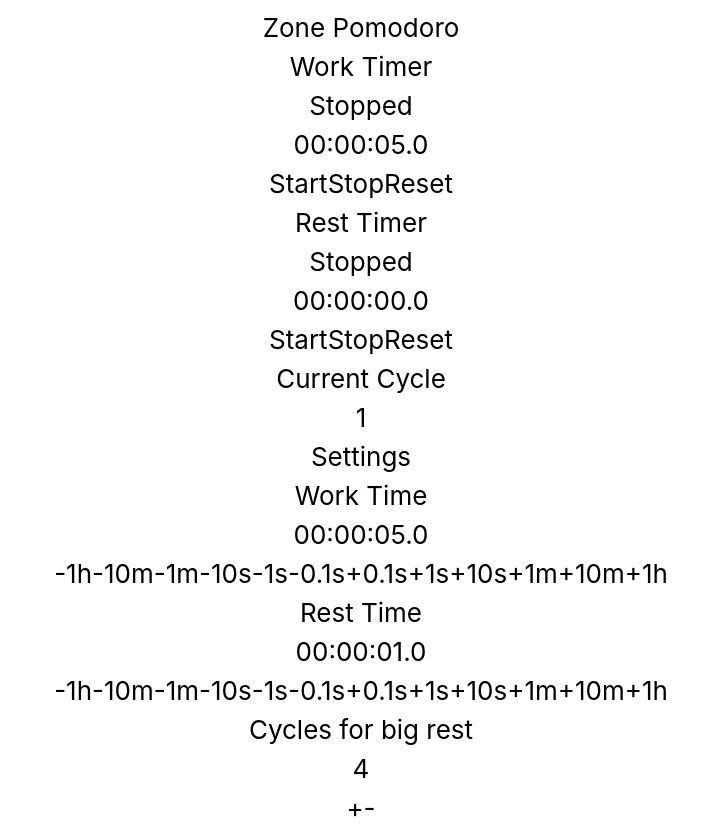
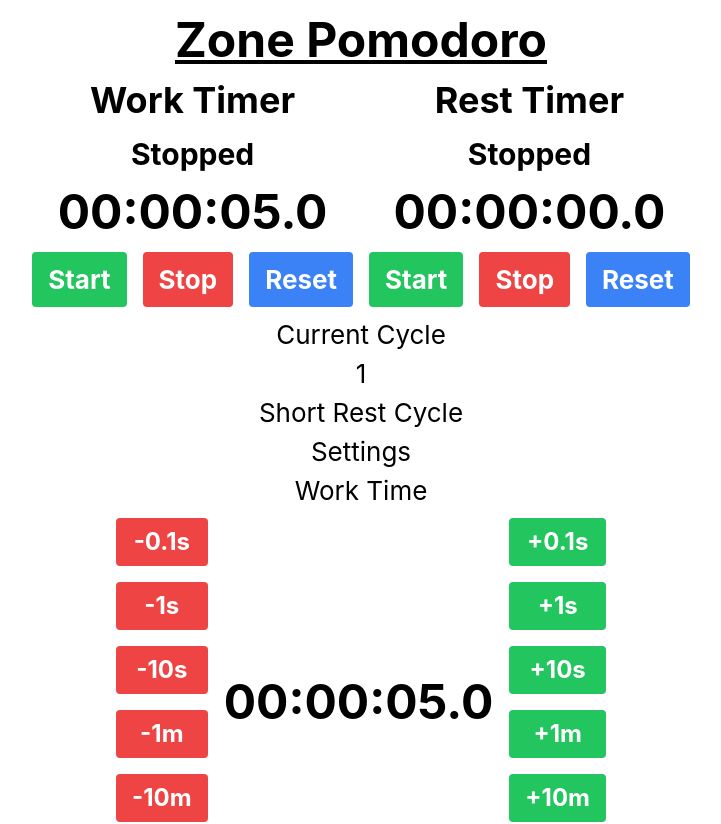
Before and after one commit to COANelmejor/zone-pomodoro, a React (Create React App) app: page / in a window 1280 px wide. Shown: the top 824 px of the page, without its empty margins (279-1000 px from the left). Built offline with nearby package versions, Linux system fonts and the light colour scheme.

Commit message:
Playing with tailwind

```diff
--- a/src/App.js
+++ b/src/App.js
@@ -1,18 +1,31 @@
-import React, { useEffect, useState } from 'react';
-import './App.css';
+import React, { useEffect, useState } from "react";
+import "./App.css";
 
 function App() {
-
   const tick = 100;
 
-  const [workTime, setWorkTime] = useState(Number(localStorage.getItem('workTime')) || 50);
-  const [restTime, setRestTime] = useState(Number(localStorage.getItem('restTime')) || 10);
-  const [cycles, setCycles] = useState(Number(localStorage.getItem('cycles')) || 4);
-  const [longRestMultiplier, setLongRestMultiplier] = useState(Number(localStorage.getItem('bigRestMultiplier')) || 3);
+  const [workTime, setWorkTime] = useState(
+    Number(localStorage.getItem("workTime")) || 50
+  );
+  const [restTime, setRestTime] = useState(
+    Number(localStorage.getItem("restTime")) || 10
+  );
+  const [cycles, setCycles] = useState(
+    Number(localStorage.getItem("cycles")) || 4
+  );
+  const [longRestMultiplier, setLongRestMultiplier] = useState(
+    Number(localStorage.getItem("bigRestMultiplier")) || 3
+  );
 
-  const [currentCycle, setCurrentCycle] = useState(Number(localStorage.getItem('currentCycle')) || 1);
-  const [remainWorkTime, setRemainWorkTime] = useState(Number(localStorage.getItem('remainWorkTime')) || workTime);
-  const [remainRestTime, setRemainRestTime] = useState(Number(localStorage.getItem('remainRestTime')) || 0);
+  const [currentCycle, setCurrentCycle] = useState(
+    Number(localStorage.getItem("currentCycle")) || 1
+  );
+  const [remainWorkTime, setRemainWorkTime] = useState(
+    Number(localStorage.getItem("remainWorkTime")) || workTime
+  );
+  const [remainRestTime, setRemainRestTime] = useState(
+    Number(localStorage.getItem("remainRestTime")) || 0
+  );
 
   const [isWorkTimerRunning, setIsWorkTimerRunning] = useState(false);
   const [isRestTimerRunning, setIsRestTimerRunning] = useState(false);
@@ -21,74 +34,70 @@ function App() {
     if (workTime < 1) {
       setWorkTime(1);
     }
-    localStorage.setItem('workTime', workTime);
+    localStorage.setItem("workTime", workTime);
   }, [workTime]);
 
   useEffect(() => {
     if (restTime < 1) {
       setRestTime(1);
     }
-    localStorage.setItem('restTime', restTime);
+    localStorage.setItem("restTime", restTime);
   }, [restTime]);
 
   useEffect(() => {
     if (cycles < 1) {
       setCycles(1);
     }
-    localStorage.setItem('cycles', cycles);
+    localStorage.setItem("cycles", cycles);
   }, [cycles]);
 
   useEffect(() => {
     if (longRestMultiplier < 1) {
       setLongRestMultiplier(1);
     }
-    localStorage.setItem('bigRestMultiplier', longRestMultiplier);
+    localStorage.setItem("bigRestMultiplier", longRestMultiplier);
   }, [longRestMultiplier]);
 
   useEffect(() => {
     if (currentCycle < 1) {
       setCurrentCycle(1);
     }
-    localStorage.setItem('currentCycle', currentCycle);
+    localStorage.setItem("currentCycle", currentCycle);
   }, [currentCycle]);
 
   useEffect(() => {
     if (remainWorkTime < 0) {
       setRemainWorkTime(0);
     }
-    localStorage.setItem('remainWorkTime', remainWorkTime);
+    localStorage.setItem("remainWorkTime", remainWorkTime);
   }, [remainWorkTime]);
 
   useEffect(() => {
     if (remainRestTime < 0) {
       setRemainRestTime(0);
     }
-    localStorage.setItem('remainRestTime', remainRestTime);
+    localStorage.setItem("remainRestTime", remainRestTime);
   }, [remainRestTime]);
 
   const startWorkTimer = () => {
     setIsWorkTimerRunning(true);
     setIsRestTimerRunning(false);
-
-  }
+  };
 
   const startRestTimer = () => {
     setIsWorkTimerRunning(false);
     setIsRestTimerRunning(true);
-
-  }
+  };
 
   const stopWorkTimer = () => {
     setIsWorkTimerRunning(false);
     setIsRestTimerRunning(false);
-
-  }
+  };
 
   const stopRestTimer = () => {
     setIsWorkTimerRunning(false);
     setIsRestTimerRunning(false);
-
-  }
+  };
 
   const resetWorkTimer = () => {
     setIsWorkTimerRunning(false);
@@ -96,14 +105,14 @@ function App() {
 
     setRemainWorkTime(workTime);
     setCurrentCycle(1);
-  }
+  };
 
   const resetRestTimer = () => {
     setIsWorkTimerRunning(false);
     setIsRestTimerRunning(false);
 
     setRemainRestTime(0);
-  }
+  };
 
   const workTimer = () => {
     if (isWorkTimerRunning) {
@@ -111,7 +120,7 @@ function App() {
         if (remainWorkTime === 0) {
           setRemainWorkTime(workTime);
           if (currentCycle % cycles === 0) {
-            setRemainRestTime(remainRestTime + (restTime * longRestMultiplier));
+            setRemainRestTime(remainRestTime + restTime * longRestMultiplier);
           } else {
             setRemainRestTime(remainRestTime + restTime);
           }
@@ -121,7 +130,7 @@ function App() {
         }
       }, tick);
     }
-  }
+  };
 
   const restTimer = () => {
     if (isRestTimerRunning) {
@@ -133,9 +142,9 @@ function App() {
         }
       }, tick);
     }
-  }
+  };
 
-  function CronometerTimeView (time) {
+  function CronometerTimeView(time) {
     // 1 second = 100 time units
     // 1 minute = 6000 time units
     // 1 hour = 360000 time units
@@ -145,11 +154,15 @@ function App() {
     // if time == 360100 (1 hour and 1 second), return 01:00:01.00
 
     let hours = Math.floor(time / 36000);
-    let minutes = Math.floor((time - (hours * 36000)) / 600);
-    let seconds = Math.floor((time - (hours * 36000) - (minutes * 600)) / 10);
-    let milliseconds = time - (hours * 36000) - (minutes * 600) - (seconds * 10);
+    let minutes = Math.floor((time - hours * 36000) / 600);
+    let seconds = Math.floor((time - hours * 36000 - minutes * 600) / 10);
+    let milliseconds = time - hours * 36000 - minutes * 600 - seconds * 10;
 
-    return `${hours.toString().padStart(2, '0')}:${minutes.toString().padStart(2, '0')}:${seconds.toString().padStart(2, '0')}.${milliseconds.toString().padStart(1, '0')}`;
+    return `${hours.toString().padStart(2, "0")}:${minutes
+      .toString()
+      .padStart(2, "0")}:${seconds.toString().padStart(2, "0")}.${milliseconds
+      .toString()
+      .padStart(1, "0")}`;
   }
 
   function setWorkTimeButton(time) {
@@ -165,46 +178,149 @@ function App() {
   workTimer();
   restTimer();
 
+  // Working with tailwindcss for styling
   return (
     <div className="App">
-      <h1 className="App-Title">Zone Pomodoro</h1>
-      <div className="WorkTimer Timer">
-        <h2>Work Timer</h2>
-        <h3>{isWorkTimerRunning ? "Running" : "Stopped"}</h3>
-        <h3>{CronometerTimeView(remainWorkTime)}</h3>
-        <button onClick={startWorkTimer}>Start</button>
-        <button onClick={stopWorkTimer}>Stop</button>
-        <button onClick={resetWorkTimer}>Reset</button>
+      <h1 className="App-Title text-5xl font-bold underline p-2">
+        Zone Pomodoro
+      </h1>
+      <div className="flex flex-row">
+        <div className="WorkTimer Timer flex flex-col col-50">
+          <h2 className="text-4xl font-bold p-2">Work Timer</h2>
+          <h3 className="text-3xl font-bold p-2">
+            {isWorkTimerRunning ? "Running" : "Stopped"}
+          </h3>
+          <h3 className="text-5xl font-bold p-2">
+            {CronometerTimeView(remainWorkTime)}
+          </h3>
+          <div className="flex flex-row">
+            <button
+              onClick={startWorkTimer}
+              className="bg-green-500 hover:bg-green-700 text-white font-bold py-2 px-4 rounded m-2 px-4">
+              Start
+            </button>
+            <button
+              onClick={stopWorkTimer}
+              className="bg-red-500 hover:bg-red-700 text-white font-bold py-2 px-4 rounded m-2 px-4">
+              Stop
+            </button>
+            <button
+              onClick={resetWorkTimer}
+              className="bg-blue-500 hover:bg-blue-700 text-white font-bold py-2 px-4 rounded m-2 px-4">
+              Reset
+            </button>
+          </div>
+        </div>
+        <div className="RestTimer Timer flex flex-col col-50">
+          <h2 className="text-4xl font-bold p-2">Rest Timer</h2>
+          <h3 className="text-3xl font-bold p-2">
+            {isRestTimerRunning ? "Running" : "Stopped"}
+          </h3>
+          <h3 className="text-5xl font-bold p-2">
+            {CronometerTimeView(remainRestTime)}
+          </h3>
+          <div className="flex flex-row">
+            <button
+              onClick={startRestTimer}
+              className="bg-green-500 hover:bg-green-700 text-white font-bold py-2 px-4 rounded m-2 px-4">
+              Start
+            </button>
+            <button
+              onClick={stopRestTimer}
+              className="bg-red-500 hover:bg-red-700 text-white font-bold py-2 px-4 rounded m-2 px-4">
+              Stop
+            </button>
+            <button
+              onClick={resetRestTimer}
+              className="bg-blue-500 hover:bg-blue-700 text-white font-bold py-2 px-4 rounded m-2 px-4">
+              Reset
+            </button>
+          </div>
+        </div>
       </div>
-      <div className="RestTimer Timer">
-        <h2>Rest Timer</h2>
-        <h3>{isRestTimerRunning ? "Running" : "Stopped"}</h3>
-        <h3>{CronometerTimeView(remainRestTime)}</h3>
-        <button onClick={startRestTimer}>Start</button>
-        <button onClick={stopRestTimer}>Stop</button>
-        <button onClick={resetRestTimer}>Reset</button>
-      </div>
-      <div className="Cycles">
+      <div
+        className="Cycles flex flex-col col-50
+        ">
         <h2>Current Cycle</h2>
         <h3>{currentCycle}</h3>
+        <h3>{currentCycle % cycles === 0 ? "Long" : "Short"} Rest Cycle</h3>
       </div>
       <div className="Settings">
         <h2>Settings</h2>
         <div className="WorkTime">
           <h3>Work Time</h3>
-          <h3>{CronometerTimeView(workTime)}</h3>
-          <button onClick={() => setWorkTimeButton(-36000)}>-1h</button>
-          <button onClick={() => setWorkTimeButton(-6000)}>-10m</button>
-          <button onClick={() => setWorkTimeButton(-600)}>-1m</button>
-          <button onClick={() => setWorkTimeButton(-100)}>-10s</button>
-          <button onClick={() => setWorkTimeButton(-10)}>-1s</button>
-          <button onClick={() => setWorkTimeButton(-1)}>-0.1s</button>
-          <button onClick={() => setWorkTimeButton(1)}>+0.1s</button>
-          <button onClick={() => setWorkTimeButton(10)}>+1s</button>
-          <button onClick={() => setWorkTimeButton(100)}>+10s</button>
-          <button onClick={() => setWorkTimeButton(600)}>+1m</button>
-          <button onClick={() => setWorkTimeButton(6000)}>+10m</button>
-          <button onClick={() => setWorkTimeButton(36000)}>+1h</button>
+          <div className="flex justify-center items-center">
+            <div className="flex flex-col col-25">
+              <button
+                className="bg-red-500 hover:bg-red-700 text-white font-bold py-2 px-4 rounded m-2 px-4 text-2xl"
+                onClick={() => setWorkTimeButton(-1)}>
+                -0.1s
+              </button>
+              <button
+                className="bg-red-500 hover:bg-red-700 text-white font-bold py-2 px-4 rounded m-2 px-4 text-2xl"
+                onClick={() => setWorkTimeButton(-10)}>
+                -1s
+              </button>
+
+              <button
+                className="bg-red-500 hover:bg-red-700 text-white font-bold py-2 px-4 rounded m-2 px-4 text-2xl"
+                onClick={() => setWorkTimeButton(-100)}>
+                -10s
+              </button>
+              <button
+                className="bg-red-500 hover:bg-red-700 text-white font-bold py-2 px-4 rounded m-2 px-4 text-2xl"
+                onClick={() => setWorkTimeButton(-600)}>
+                -1m
+              </button>
+              <button
+                className="bg-red-500 hover:bg-red-700 text-white font-bold py-2 px-4 rounded m-2 px-4 text-2xl"
+                onClick={() => setWorkTimeButton(-6000)}>
+                -10m
+              </button>
+              <button
+                className="bg-red-500 hover:bg-red-700 text-white font-bold py-2 px-4 rounded m-2 px-4 text-2xl"
+                onClick={() => setWorkTimeButton(-36000)}>
+                -1h
+              </button>
+            </div>
+            <div className="flex flex-col col-50">
+              <h3 className="text-5xl font-bold p-2">
+                {CronometerTimeView(workTime)}
+              </h3>
+            </div>
+            <div className="flex flex-col col-25">
+              <button
+                className="bg-green-500 hover:bg-green-700 text-white font-bold py-2 px-4 rounded m-2 px-4 text-2xl"
+                onClick={() => setWorkTimeButton(1)}>
+                +0.1s
+              </button>
+              <button
+                className="bg-green-500 hover:bg-green-700 text-white font-bold py-2 px-4 rounded m-2 px-4 text-2xl"
+                onClick={() => setWorkTimeButton(10)}>
+                +1s
+              </button>
+              <button
+                className="bg-green-500 hover:bg-green-700 text-white font-bold py-2 px-4 rounded m-2 px-4 text-2xl"
+                onClick={() => setWorkTimeButton(100)}>
+                +10s
+              </button>
+              <button
+                className="bg-green-500 hover:bg-green-700 text-white font-bold py-2 px-4 rounded m-2 px-4 text-2xl"
+                onClick={() => setWorkTimeButton(600)}>
+                +1m
+              </button>
+              <button
+                className="bg-green-500 hover:bg-green-700 text-white font-bold py-2 px-4 rounded m-2 px-4 text-2xl"
+                onClick={() => setWorkTimeButton(6000)}>
+                +10m
+              </button>
+              <button
+                className="bg-green-500 hover:bg-green-700 text-white font-bold py-2 px-4 rounded m-2 px-4 text-2xl"
+                onClick={() => setWorkTimeButton(36000)}>
+                +1h
+              </button>
+            </div>
+          </div>
         </div>
         <div className="RestTime">
           <h3>Rest Time</h3>
```
